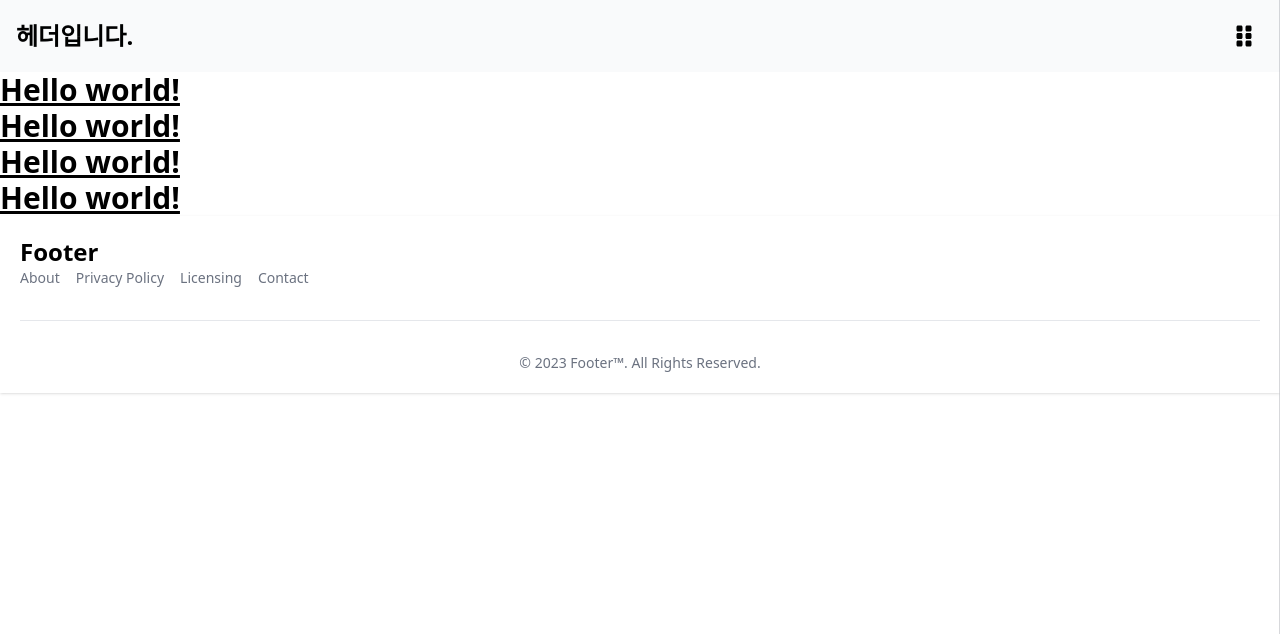
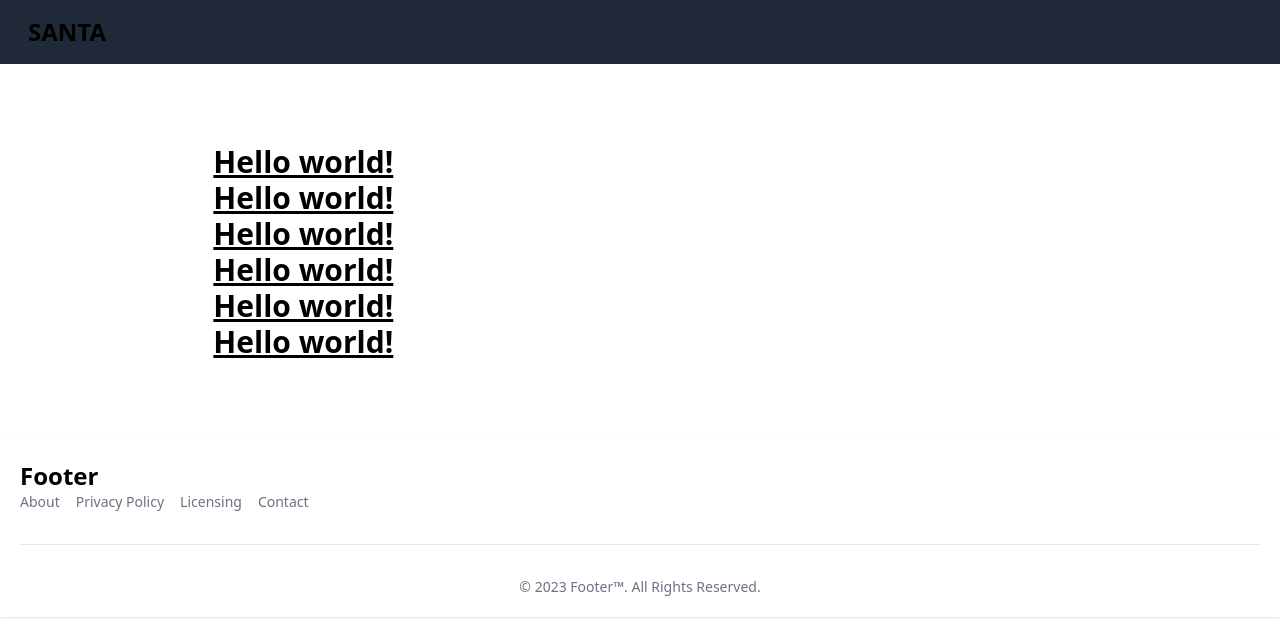
Before and after one commit to WestSilver99/Front, a React (Create React App) app: page / in a window 1280 px wide. Shown: the top 634 px of the page. Built offline with nearby package versions, Linux system fonts and the light colour scheme.

Commit message:
Home branch setting

```diff
--- a/src/components/Layout/header.jsx
+++ b/src/components/Layout/header.jsx
@@ -3,31 +3,14 @@
 import { FaGripVertical } from "react-icons/fa";
 
 const Header = () => {
-  const [isMenuOpen, setIsMenuOpen] = useState(false);
-  const [isSidebarOpen, setIsSidebarOpen] = useState(false);
-  const toggleSide = () => {
-    setIsSidebarOpen(!isSidebarOpen);
-    setIsMenuOpen(!isMenuOpen);
-  };
-
   return (
-    <nav className="fixed w-full top-0 left-0 z-50 border-gray-200 bg-gray-50 dark:bg-gray-800 dark:border-gray-700 xl:px-20 md:px-10 ">
-      <div className="max-w-screen-xl flex flex-wrap items-center justify-between mx-auto p-4">
+    <nav className=" w-full  border-gray-200  bg-gray-800  xl:px-20 md:px-10 ">
+      <div className="max-w-screen-xl ml-3 flex flex-wrap items-center justify-between mx-auto p-4">
         <a href="/" className="flex items-center">
           <span className=" text-2xl font-semibold whitespace-nowrap dark:text-white">
-            헤더입니다.
+            SANTA
           </span>
         </a>
-        <button
-          onClick={toggleSide}
-          type="button"
-          className="inline-flex items-center p-2 ml-3 text-sm text-black rounded-lg  focus:outline-none focus:ring-2 focus:ring-gray-200   dark:focus:ring-gray-600"
-          aria-controls="navbar-hamburger"
-          aria-expanded={isMenuOpen ? "true" : "false"}
-        >
-          <FaGripVertical size={24} />
-        </button>
-        <Sidebar isOpen={isSidebarOpen} setIsOpen={setIsSidebarOpen} />
       </div>
     </nav>
   );
--- a/src/components/Layout/layout.jsx
+++ b/src/components/Layout/layout.jsx
@@ -6,7 +6,9 @@
   return (
     <div>
       <Header />
-      {children}
+      <main className="my-20 lg:w-2/3 lg:mx-auto xl:w-2/3 xl:mx-auto">
+        {children}
+      </main>
       <Footer />
     </div>
   );
```
Also changed, not shown: 1 other file (tests, documents, lock files or other folders).
